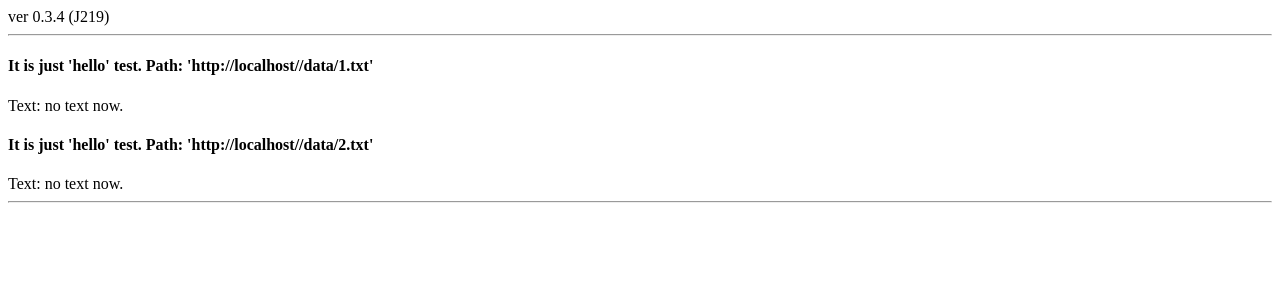
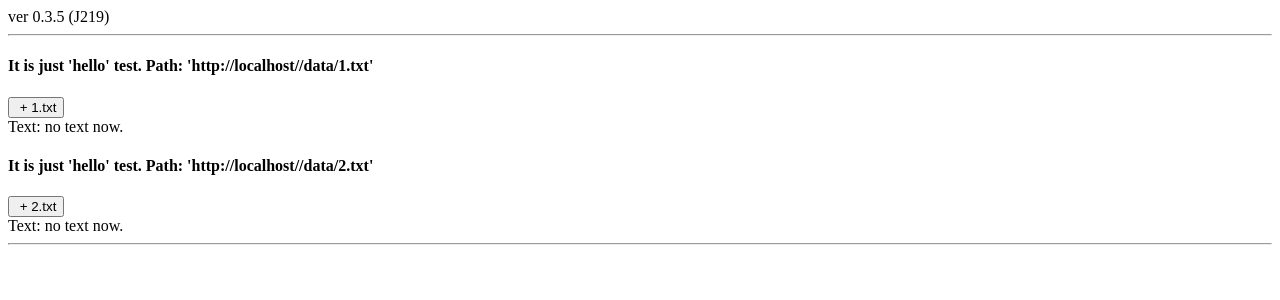
Before and after one commit to MaixEqu/reactts0, a React (Create React App) app: page / in a window 1280 px wide. Shown: the top 300 px of the page. Built offline with nearby package versions, Linux system fonts and the light colour scheme; no server answers.

Commit message:
onClick ok, ver 0.3.5 (J219)

```diff
--- a/src/index.tsx
+++ b/src/index.tsx
@@ -1,7 +1,7 @@
 import React, { Component } from 'react';
 import ReactDOM from 'react-dom';
 
-const sVersion = "ver 0.3.4 (J219)";
+const sVersion = "ver 0.3.5 (J219)";
 
 class Main extends Component {
   render() {
@@ -31,6 +31,9 @@ class Hello extends Component<IProps, IState> {
   constructor(props: IProps) {
     super(props);
   }
+  onClick() {
+    console.log("click")
+  }
   render() {
     const sFPath = location.href + '/data/' + this.props.path
     console.log("path: " + sFPath);
@@ -39,6 +42,7 @@ class Hello extends Component<IProps, IState> {
     return (
       <div className="Elem1">
           <h4>It is just 'hello' test. Path: '{sFPath}'</h4>
+          <input type="button" defaultValue={" + " + this.props.path} onClick={this.onClick} />
           <div>Text: {sText}</div>
       </div>
     );
```
Also changed, not shown: 1 other file (tests, documents, lock files or other folders).
